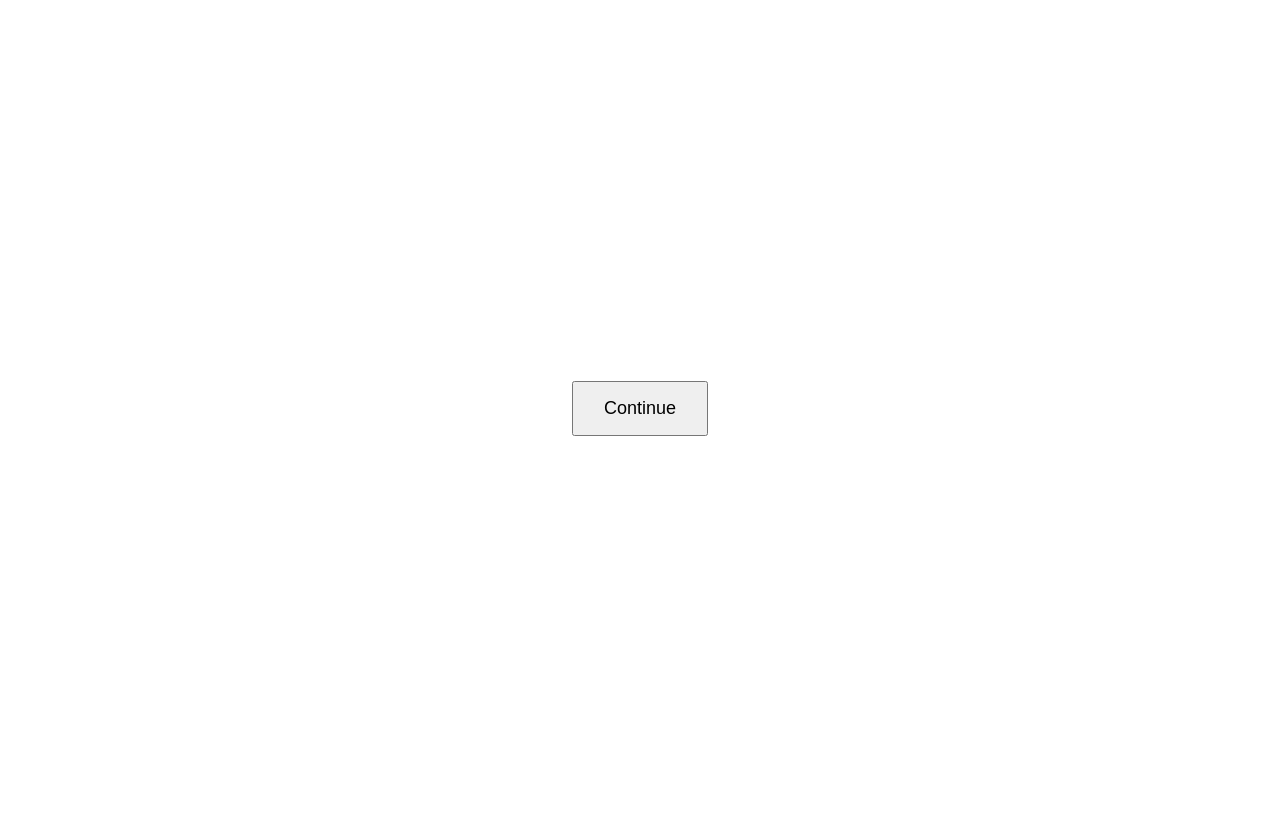
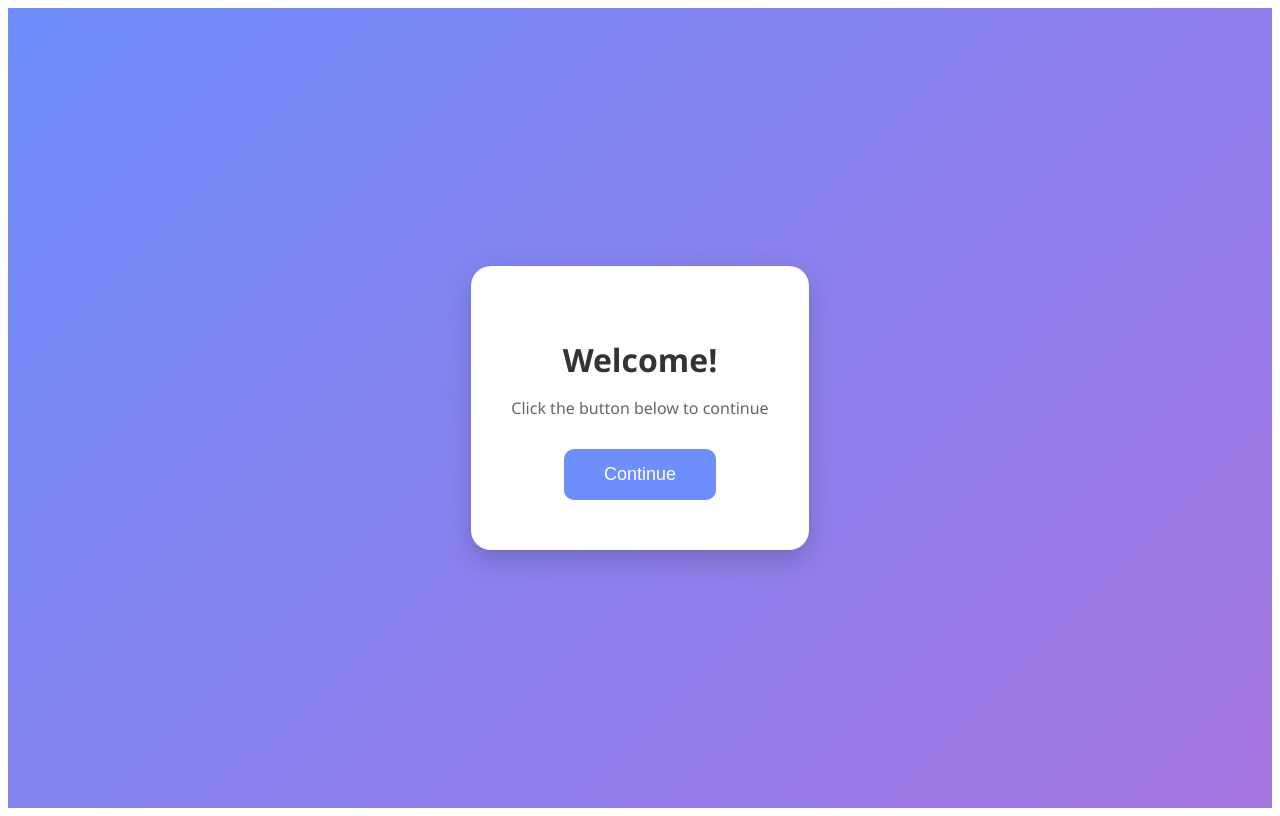
Before and after one commit to rafeyhafeez39-prog/trackingproject01, a Next.js app in the folder tracking-project/: page / in a window 1280 px wide. Built offline with nearby package versions, Linux system fonts and the light colour scheme.

Commit message:
Update index.js

```diff
--- a/tracking-project/pages/index.js
+++ b/tracking-project/pages/index.js
@@ -4,36 +4,72 @@ export default function Home() {
   const router = useRouter();
 
   const handleClick = async () => {
-    // worker naam URL se uthao
     const worker = router.query.worker || "unknown";
 
     await fetch("/api/track", {
       method: "POST",
-      headers: {
-        "Content-Type": "application/json"
-      },
+      headers: { "Content-Type": "application/json" },
       body: JSON.stringify({ worker })
     });
 
-    // redirect
     window.location.href = "https://www.facebook.com";
   };
 
   return (
-    <div
-      style={{
-        height: "100vh",
-        display: "flex",
-        justifyContent: "center",
-        alignItems: "center"
-      }}
-    >
-      <button
-        onClick={handleClick}
-        style={{ padding: "15px 30px", fontSize: "18px", cursor: "pointer" }}
-      >
-        Continue
-      </button>
+    <div className="container">
+      <div className="card">
+        <h1>Welcome!</h1>
+        <p>Click the button below to continue</p>
+        <button onClick={handleClick}>Continue</button>
+      </div>
+
+      <style jsx>{`
+        .container {
+          height: 100vh;
+          display: flex;
+          justify-content: center;
+          align-items: center;
+          background: linear-gradient(135deg, #6e8efb, #a777e3);
+          font-family: 'Segoe UI', Tahoma, Geneva, Verdana, sans-serif;
+        }
+        .card {
+          background: white;
+          padding: 50px 40px;
+          border-radius: 20px;
+          text-align: center;
+          box-shadow: 0 10px 30px rgba(0,0,0,0.2);
+          max-width: 400px;
+        }
+        h1 {
+          margin-bottom: 15px;
+          color: #333;
+        }
+        p {
+          margin-bottom: 30px;
+          color: #666;
+        }
+        button {
+          padding: 15px 40px;
+          font-size: 18px;
+          border: none;
+          border-radius: 10px;
+          background: #6e8efb;
+          color: white;
+          cursor: pointer;
+          transition: 0.3s;
+        }
+        button:hover {
+          background: #5a74e3;
+        }
+        @media(max-width: 500px){
+          .card {
+            padding: 30px 20px;
+          }
+          button {
+            width: 100%;
+          }
+        }
+      `}</style>
     </div>
   );
 }
```
